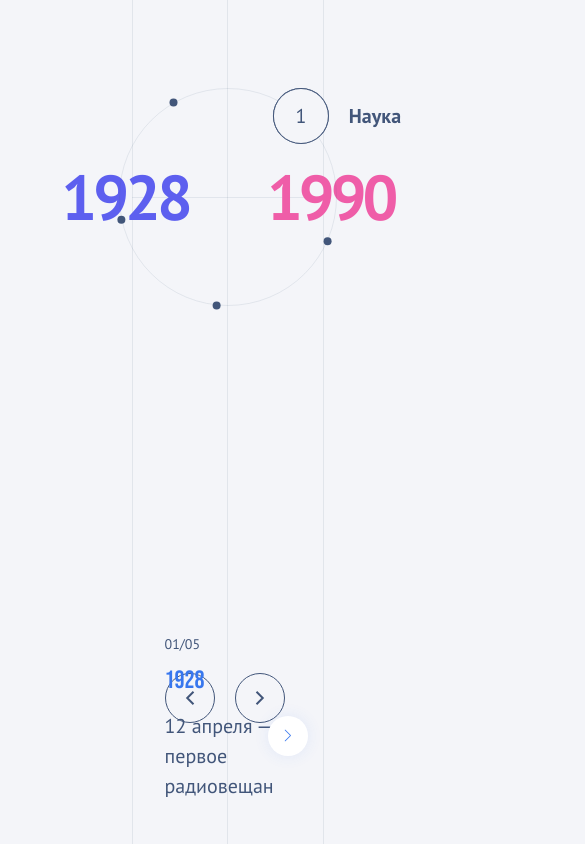
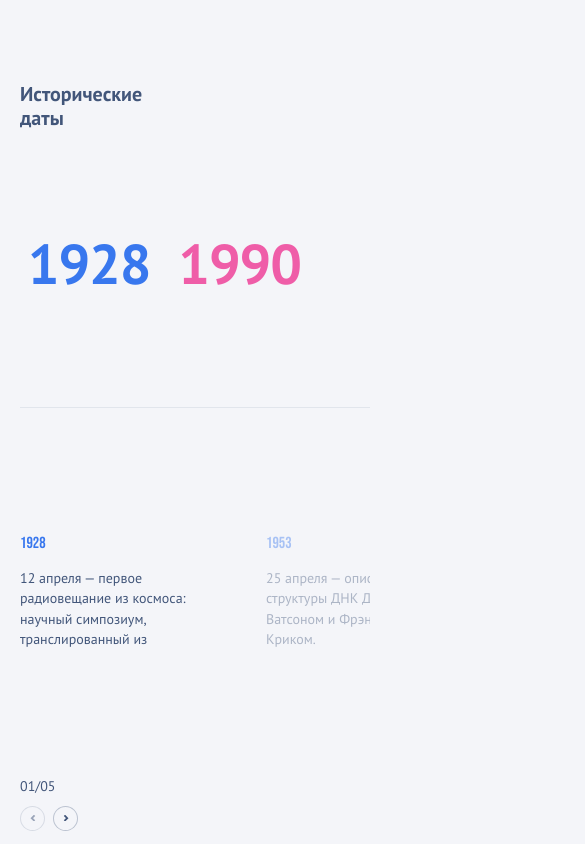
Before and after one commit to vanya1254/only, a React (Create React App) app: page / in a window 390 px wide. Shown: the top 844 px of the page, 585 px wide, since content can reach past the window. Built offline with nearby package versions, Linux system fonts and the light colour scheme.

Commit message:
prefin mobile

```diff
--- a/src/components/HistoricalDates/HistoricalDates.module.scss
+++ b/src/components/HistoricalDates/HistoricalDates.module.scss
@@ -2,7 +2,6 @@
 @import "../../scss/mixins";
 
 .root {
-  // @include dFlexACenter();
   display: flex;
   align-items: end;
 
@@ -11,4 +10,37 @@
 
   margin-left: $ml;
   margin-right: $mr;
+
+  &__title {
+    position: absolute;
+    top: calc($index * 5.666667);
+    padding-left: calc($index * 2.6);
+
+    border-left: 5px solid;
+    border-image-source: $gradient;
+    border-image-slice: 1;
+
+    &_content {
+      color: $black-blue;
+      font-size: 56px;
+      font-weight: 700;
+      line-height: 120%; /* 67.2px */
+
+      width: min-content;
+
+      @media (max-width: 768px) {
+        font-size: 20px;
+      }
+    }
+
+    @media (max-width: 768px) {
+      border: none;
+      top: calc($index * 6.644144);
+      padding-left: 0;
+    }
+  }
+  @media (max-width: 768px) {
+    margin: 0 $mMobile;
+    overflow: hidden;
+  }
 }
--- a/src/components/HistoricalDates/index.tsx
+++ b/src/components/HistoricalDates/index.tsx
@@ -1,4 +1,4 @@
-import React, { useState } from "react";
+import React, { useState, useEffect } from "react";
 
 import { Line, SliderSwiper, SmartCircle, SmartYears } from "../";
 
@@ -156,9 +156,21 @@ export const HistoricalDates: React.FC = () => {
     },
   ];
   const [curCategory, setCurCategory] = useState(0);
+  const [matches, setMatches] = useState(
+    window.matchMedia("(max-width: 768px)").matches
+  );
+
+  useEffect(() => {
+    window.matchMedia("(max-width: 768px)").addEventListener("change", (e) => {
+      setMatches(e.matches);
+    });
+  }, []);
 
   return (
     <div className={styles.root}>
+      <article className={styles.root__title}>
+        <h2 className={styles.root__title_content}>Исторические даты</h2>
+      </article>
       <SmartCircle
         categoriesList={categories}
         activeDot={curCategory}
@@ -169,7 +181,9 @@ export const HistoricalDates: React.FC = () => {
           Number(date.year)
         )}
       />
-      <SliderSwiper datesList={categories[curCategory].datesList} />
+      <SliderSwiper datesList={categories[curCategory].datesList} media={matches} />
+      {!matches && (
+        <>
           <Line
             isVertical={true}
             styles={{
@@ -194,13 +208,18 @@ export const HistoricalDates: React.FC = () => {
               top: "0",
             }}
           />
+        </>
+      )}
       <Line
         isVertical={false}
         styles={{
           position: "absolute",
           left: "0",
-          // top: "44.444444%",
-          top: "calc((1vh + 1vw) * 16.000001)",
+          top: `${
+            !matches
+              ? "calc((1vh + 1vw) * 16.000001)"
+              : "calc((1vw + 1vh) * 32.995495)"
+          }`,
         }}
       />
     </div>
--- a/src/components/SliderSwiper/SliderSwiper.module.scss
+++ b/src/components/SliderSwiper/SliderSwiper.module.scss
@@ -19,6 +19,10 @@
       text-transform: uppercase;
 
       margin-bottom: 15px;
+
+      @media (max-width: 768px) {
+        font-size: 16px;
+      }
     }
     &_text {
       max-width: 400px;
@@ -28,6 +32,14 @@
       font-size: 20px;
       font-weight: 400;
       line-height: 30px; /* 150% */
+
+      @media (max-width: 768px) {
+        max-width: 166px;
+        height: 80px;
+
+        font-size: 14px;
+        line-height: 145%; /* 20.3px */
+      }
     }
   }
 
@@ -48,4 +60,9 @@
   &_nextBtn {
     right: 40px;
   }
+
+  @media (max-width: 768px) {
+    margin: 0;
+    margin-bottom: calc($index * 15.878378);
+  }
 }
--- a/src/components/SliderSwiper/index.tsx
+++ b/src/components/SliderSwiper/index.tsx
@@ -1,18 +1,23 @@
 import React, { useEffect, useState } from "react";
 import { Swiper, SwiperSlide } from "swiper/react";
-import { Navigation } from "swiper/modules";
+import { Navigation, Pagination } from "swiper/modules";
 
 import { DateT } from "../";
 
 import "swiper/scss";
 import "swiper/css/navigation";
+import "swiper/css/pagination";
 import styles from "./SliderSwiper.module.scss";
 
 type SliderSwiperProps = {
   datesList: DateT[];
+  media: boolean;
 };
 
-export const SliderSwiper: React.FC<SliderSwiperProps> = ({ datesList }) => {
+export const SliderSwiper: React.FC<SliderSwiperProps> = ({
+  datesList,
+  media,
+}) => {
   const [isFirstSlide, setIsFirstSlide] = useState(true);
 
   const onSlideChange = (swiper: any) => {
@@ -25,15 +30,18 @@ export const SliderSwiper: React.FC<SliderSwiperProps> = ({ datesList }) => {
 
   return (
     <Swiper
-      modules={[Navigation]}
-      navigation={true}
+      modules={[Navigation, Pagination]}
+      navigation={!media}
+      // pagination={media}
       spaceBetween={80}
       slidesPerView={"auto"}
       grabCursor={true}
       watchOverflow={false}
       className={`noselect ${styles.root}`}
       style={{
-        marginLeft: `${isFirstSlide ? "calc((1vh + 1vw) * 2.666667)" : ""}`,
+        marginLeft: `${
+          !media && isFirstSlide ? "calc((1vh + 1vw) * 2.666667)" : ""
+        }`,
         transition: ".3s linear",
       }}
       onSlideChange={onSlideChange}
--- a/src/components/SmartCircle/SmartCircle.module.scss
+++ b/src/components/SmartCircle/SmartCircle.module.scss
@@ -125,9 +125,26 @@
         width: var(--size-btn);
         height: var(--size-btn);
         border-radius: 100%;
-        border: 1px solid $black-blue;
+        border: 1px solid $black-blue50;
 
         cursor: pointer;
+        transition: 0.3s linear;
+
+        @media (max-width: 768px) {
+          --size-btn: 25px;
+
+          svg {
+            height: 6.25px;
+            path {
+              stroke-width: 4px;
+            }
+          }
+        }
+      }
+
+      button:disabled {
+        cursor: auto;
+        opacity: 0.5;
       }
 
       &_prev {
@@ -135,6 +152,22 @@
 
       &_next {
       }
+
+      @media (max-width: 768px) {
+        gap: 8.33px;
+      }
+    }
+
+    @media (max-width: 768px) {
+      left: 0;
+      bottom: 13.33px;
+      gap: 10.67px;
     }
   }
+
+  @media (max-width: 768px) {
+    display: none;
+    opacity: 0;
+    visibility: hidden;
+  }
 }
--- a/src/components/SmartCircle/index.tsx
+++ b/src/components/SmartCircle/index.tsx
@@ -25,6 +25,9 @@ export const SmartCircle: React.FC<SmartCircleProps> = ({
     setActiveDot(curI);
   };
 
+  /**
+   * Проверки на случай loop логики
+   */
   const onClickPrev = () => {
     if (activeDot === 0) {
       setActiveDot(categoriesList.length - 1);
@@ -77,6 +80,7 @@ export const SmartCircle: React.FC<SmartCircleProps> = ({
           <button
             onClick={onClickPrev}
             className={initStyles.root__nav__btns_prev}
+            disabled={activeDot === 0 ? true : false}
           >
             <svg
               width="10"
@@ -95,6 +99,7 @@ export const SmartCircle: React.FC<SmartCircleProps> = ({
           <button
             onClick={onClickNext}
             className={initStyles.root__nav__btns_next}
+            disabled={activeDot === categoriesList.length - 1 ? true : false}
           >
             <svg
               width="10"
--- a/src/components/SmartYears/SmartYears.module.scss
+++ b/src/components/SmartYears/SmartYears.module.scss
@@ -23,12 +23,32 @@
     font-weight: 700;
     line-height: var(--height-years); /* 80% */
     letter-spacing: -4px;
+
+    @media (max-width: 768px) {
+      font-size: 56px;
+      line-height: normal;
+      letter-spacing: -1.12px;
+    }
   }
 
   &_start {
     color: $iris-100;
+
+    @media (max-width: 768px) {
+      color: $blue;
+    }
   }
   &_end {
     color: $fuschia-100;
   }
+
+  @media (max-width: 768px) {
+    --height-years: 73px;
+    --width-years: 273px;
+
+    top: calc($index * 18.355856);
+    left: calc($index * 2.252252 - 20px);
+    gap: 0;
+    justify-content: space-between;
+  }
 }
--- a/src/index.scss
+++ b/src/index.scss
@@ -107,6 +107,13 @@ h6 {
   bottom: calc($index * 3.466667 + 45px);
 }
 
+.swiper-slide-next {
+  @media (max-width: 768px) {
+    transition: 0.3s linear;
+    opacity: 0.4;
+  }
+}
+
 .activeDot {
   div:first-child {
     width: 100%;
--- a/src/scss/_variables.scss
+++ b/src/scss/_variables.scss
@@ -1,5 +1,6 @@
 $bgcolor: #f4f5f9;
 $black-blue: #42567a;
+$black-blue50: #42567a50;
 $black-blue-border: rgba(66, 86, 122, 0.1);
 $iris-100: #5d5fef;
 $fuschia-100: #ef5da8;
@@ -8,15 +9,15 @@ $blue: #3877ee;
 $mainFontFamily: "PT Sans";
 $secondFontFamily: "Bebas Neue";
 
-$gradient: linear-gradient($blue 100%, $fuschia-100 100%);
+$gradient: linear-gradient($blue, $fuschia-100);
 
 $index: calc(1vh + 1vw);
 
-// $widthCircle: 36.805556%;
-// $heightCircle: 49.074074%;
 $diameterCircle: calc($index * 17.667);
 
 $ml: calc($index * 10.666667);
 $mr: calc($index * 5.333335);
 
+$mMobile: 20px;
+
 $historicalDatesWidth: calc(100vw - ($ml + $mr));
```
Lines whose indentation alone changed are shown as unchanged.
